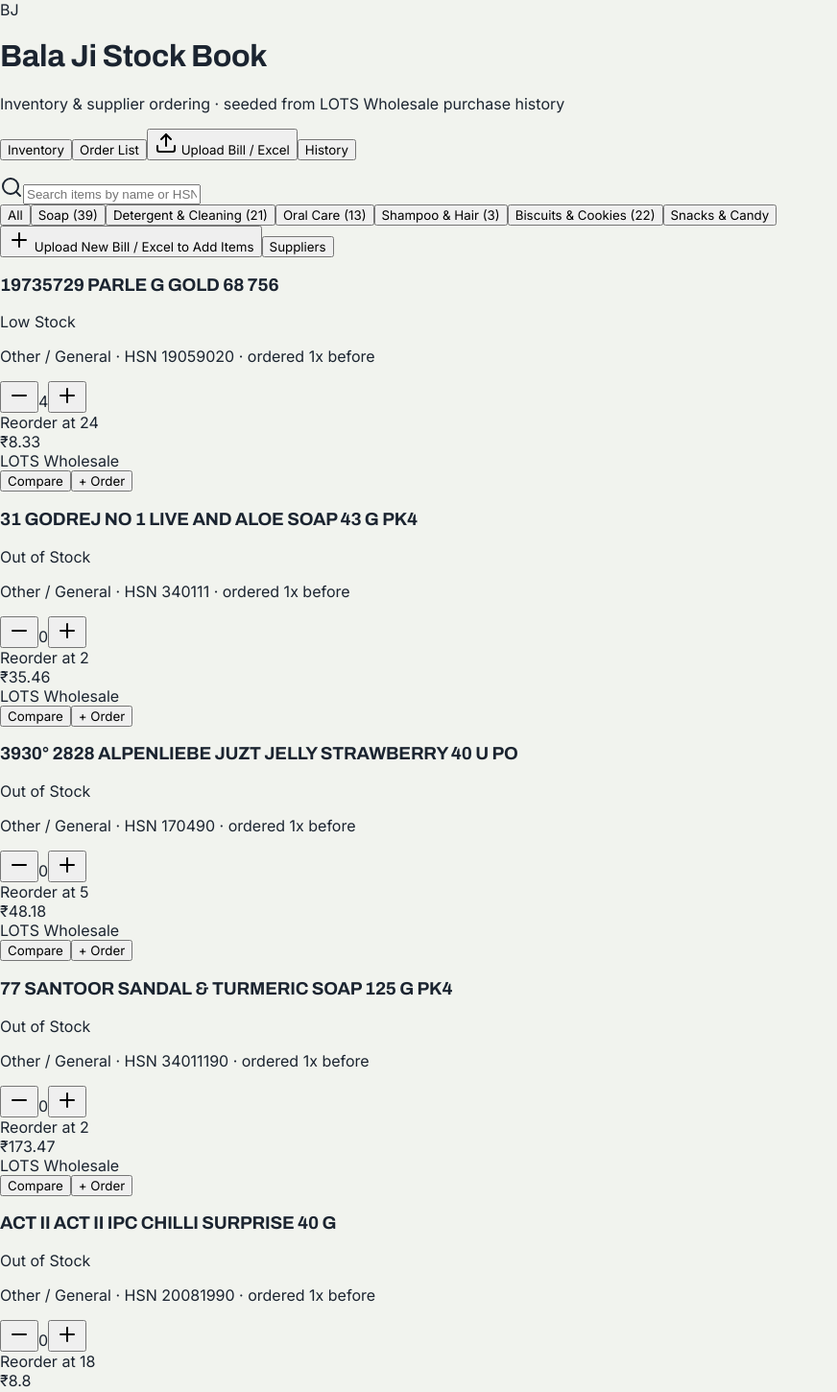
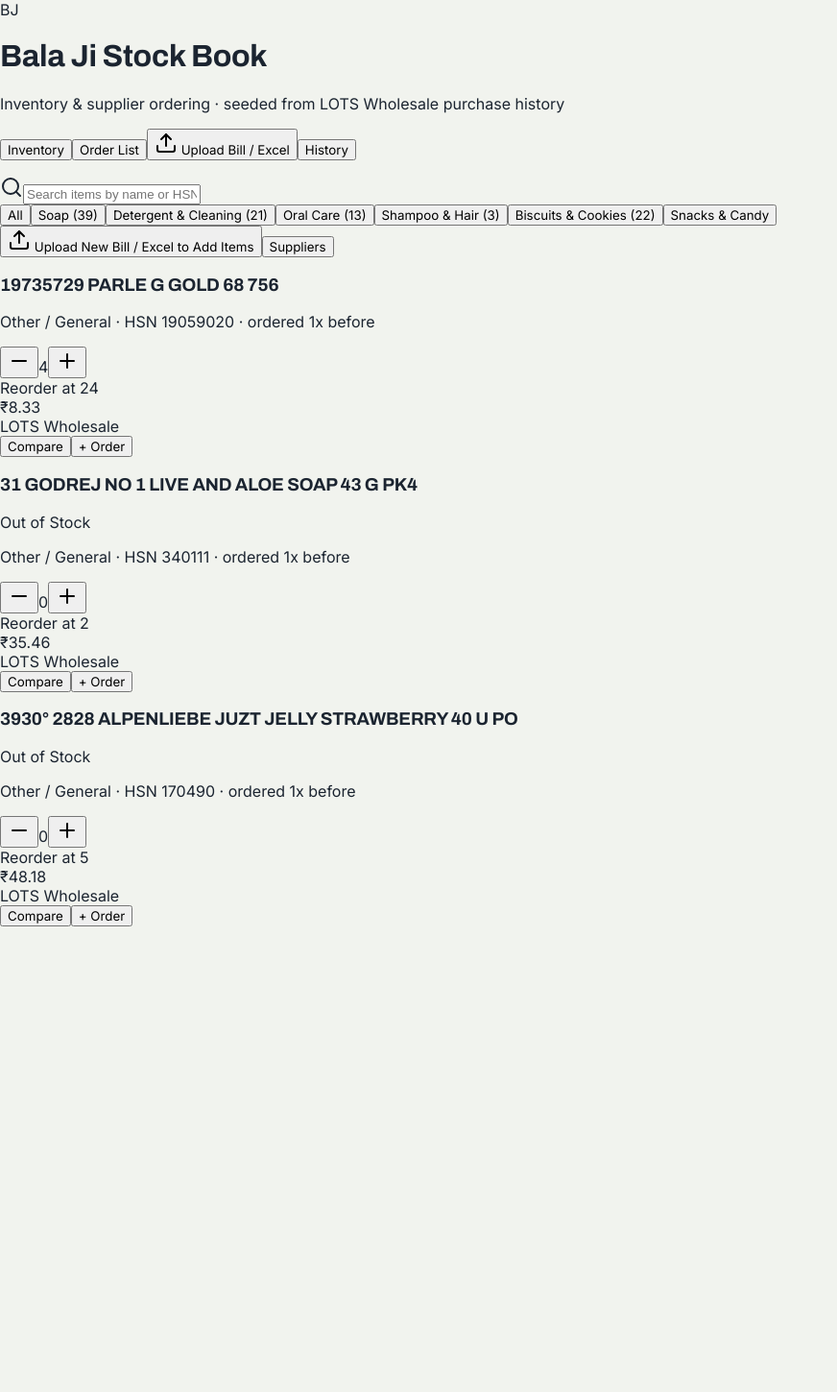
Before and after one commit to kuldeepyadav401-eng/balaji-stock-book, a Next.js app: page / in a window 1280 px wide. Shown: the top 1450 px of the page at 96% size, without its empty margins (0-872 px from the left). After the commit the page ends 1013 px from the top, so only its background shows below. Built offline with nearby package versions, Linux system fonts and the light colour scheme.

Commit message:
Update page.tsx

```diff
--- a/app/page.tsx
+++ b/app/page.tsx
@@ -53,30 +53,6 @@
     price: 48.18,
     supplier: 'LOTS Wholesale',
   },
-  {
-    id: '4',
-    skuCode: '77',
-    name: 'SANTOOR SANDAL & TURMERIC SOAP 125 G PK4',
-    category: 'Soap',
-    hsn: '34011190',
-    ordersBefore: 1,
-    stock: 0,
-    reorderAt: 2,
-    price: 173.47,
-    supplier: 'LOTS Wholesale',
-  },
-  {
-    id: '5',
-    skuCode: 'ACT II',
-    name: 'ACT II IPC CHILLI SURPRISE 40 G',
-    category: 'Snacks & Candy',
-    hsn: '20081990',
-    ordersBefore: 1,
-    stock: 0,
-    reorderAt: 18,
-    price: 8.8,
-    supplier: 'LOTS Wholesale',
-  },
 ];
 
 const CATEGORIES = [
@@ -130,7 +106,7 @@
       };
 
       setItems([newItem, ...items]);
-      setUploadStatus(`Successfully imported bill/items from ${file.name}!`);
+      setUploadStatus(`Successfully imported bill/items from ${file.name}! Added to Inventory.`);
       setTimeout(() => setUploadStatus(null), 4000);
     }, 1200);
   };
@@ -150,7 +126,7 @@
   }, [items, searchQuery, selectedCategory]);
 
   return (
-    <div className="min-h-screen bg-[#0f1115] text-gray-100 font-sans antialiased selection:bg-amber-500 selection:text-white">
+    <div className="min-h-screen bg-[#0f1115] text-gray-100 font-sans antialiased">
       {/* Header */}
       <header className="border-b border-gray-800 bg-[#161920] px-6 py-4 shadow-sm">
         <div className="max-w-7xl mx-auto flex flex-col md:flex-row justify-between items-start md:items-center gap-4">
@@ -168,11 +144,11 @@
             </div>
           </div>
 
-          {/* Navigation Tabs */}
+          {/* Navigation Tabs including Upload */}
           <div className="flex bg-[#1f242d] p-1 rounded-xl border border-gray-800 w-full md:w-auto flex-wrap gap-1">
             <button
               onClick={() => setActiveTab('inventory')}
-              className={`flex-1 md:flex-none px-5 py-2 rounded-lg text-sm font-medium transition ${
+              className={`flex-1 md:flex-none px-4 py-2 rounded-lg text-xs font-semibold transition ${
                 activeTab === 'inventory' ? 'bg-[#2b313b] text-white shadow' : 'text-gray-400 hover:text-white'
               }`}
             >
@@ -180,7 +156,7 @@
             </button>
             <button
               onClick={() => setActiveTab('orderList')}
-              className={`flex-1 md:flex-none px-5 py-2 rounded-lg text-sm font-medium transition ${
+              className={`flex-1 md:flex-none px-4 py-2 rounded-lg text-xs font-semibold transition ${
                 activeTab === 'orderList' ? 'bg-[#2b313b] text-white shadow' : 'text-gray-400 hover:text-white'
               }`}
             >
@@ -188,15 +164,15 @@
             </button>
             <button
               onClick={() => setActiveTab('upload')}
-              className={`flex-1 md:flex-none px-5 py-2 rounded-lg text-sm font-medium transition flex items-center justify-center gap-1.5 ${
+              className={`flex-1 md:flex-none px-4 py-2 rounded-lg text-xs font-semibold transition flex items-center justify-center gap-1.5 ${
                 activeTab === 'upload' ? 'bg-amber-600 text-white shadow' : 'text-amber-400 hover:bg-amber-950/40'
               }`}
             >
-              <Upload className="h-4 w-4" /> Upload Bill / Excel
+              <Upload className="h-3.5 w-3.5" /> Upload Bill / Excel
             </button>
             <button
               onClick={() => setActiveTab('history')}
-              className={`flex-1 md:flex-none px-5 py-2 rounded-lg text-sm font-medium transition ${
+              className={`flex-1 md:flex-none px-4 py-2 rounded-lg text-xs font-semibold transition ${
                 activeTab === 'history' ? 'bg-[#2b313b] text-white shadow' : 'text-gray-400 hover:text-white'
               }`}
             >
@@ -243,9 +219,9 @@
             <div className="flex justify-between items-center bg-[#161920] border border-gray-800 p-4 rounded-xl mb-6 shadow-sm">
               <button
                 onClick={() => setActiveTab('upload')}
-                className="flex items-center gap-2 text-sm font-semibold text-amber-500 hover:text-amber-400 transition"
+                className="flex items-center gap-2 text-xs font-semibold text-amber-500 hover:text-amber-400 transition"
               >
-                <Plus className="h-4 w-4" /> Upload New Bill / Excel to Add Items
+                <Upload className="h-4 w-4" /> Upload New Bill / Excel to Add Items
               </button>
               <button className="bg-[#1f242d] border border-gray-700 text-gray-300 px-4 py-2 rounded-lg text-xs font-medium hover:bg-gray-800 transition">
                 Suppliers
@@ -256,27 +232,21 @@
             <div className="space-y-4">
               {filteredItems.map((item) => {
                 const isOutOfStock = item.stock === 0;
-                const isLowStock = item.stock > 0 && item.stock <= item.reorderAt;
                 return (
                   <div
                     key={item.id}
                     className="bg-[#161920] border border-gray-800 rounded-2xl p-5 flex flex-col md:flex-row justify-between items-start md:items-center gap-6 shadow-md hover:border-gray-700 transition"
                   >
-                    {/* Left Details */}
                     <div className="space-y-1">
                       <div className="flex items-center gap-3">
                         <h3 className="font-bold text-base text-white tracking-wide">
                           {item.skuCode} {item.name}
                         </h3>
-                        {isOutOfStock ? (
+                        {isOutOfStock && (
                           <span className="bg-red-950/80 text-red-400 border border-red-900/50 text-[10px] font-bold px-2 py-0.5 rounded tracking-wider uppercase">
                             Out of Stock
                           </span>
-                        ) : isLowStock ? (
-                          <span className="bg-amber-950/80 text-amber-400 border border-amber-900/50 text-[10px] font-bold px-2 py-0.5 rounded tracking-wider uppercase">
-                            Low Stock
-                          </span>
-                        ) : null}
+                        )}
                       </div>
                       <p className="text-xs text-gray-400">
                         Other / General · HSN {item.hsn} · ordered {item.ordersBefore}x before
@@ -302,7 +272,6 @@
                       </div>
                     </div>
 
-                    {/* Right Price & Actions */}
                     <div className="flex items-center justify-between w-full md:w-auto gap-6 border-t md:border-t-0 pt-4 md:pt-0 border-gray-800">
                       <div className="text-left md:text-right">
                         <div className="text-lg font-black text-white">₹{item.price}</div>
@@ -334,7 +303,7 @@
             </p>
 
             <label className="border-2 border-dashed border-gray-700 hover:border-amber-500 bg-[#1f242d]/50 rounded-2xl p-8 flex flex-col items-center justify-center cursor-pointer transition group">
-              <FileText className="h-10 w-10 text-gray-500 group-weight group-hover:text-amber-500 mb-3 transition" />
+              <FileText className="h-10 w-10 text-gray-500 group-hover:text-amber-500 mb-3 transition" />
               <span className="text-sm font-semibold text-gray-200">Click to browse or drag & drop files here</span>
               <span className="text-[11px] text-gray-500 mt-1">Supports CSV, Excel (.xlsx), or PDF Bills</span>
               <input type="file" accept=".csv, .xlsx, .xls, .pdf, image/*" onChange={handleFileUpload} className="hidden" />
```
